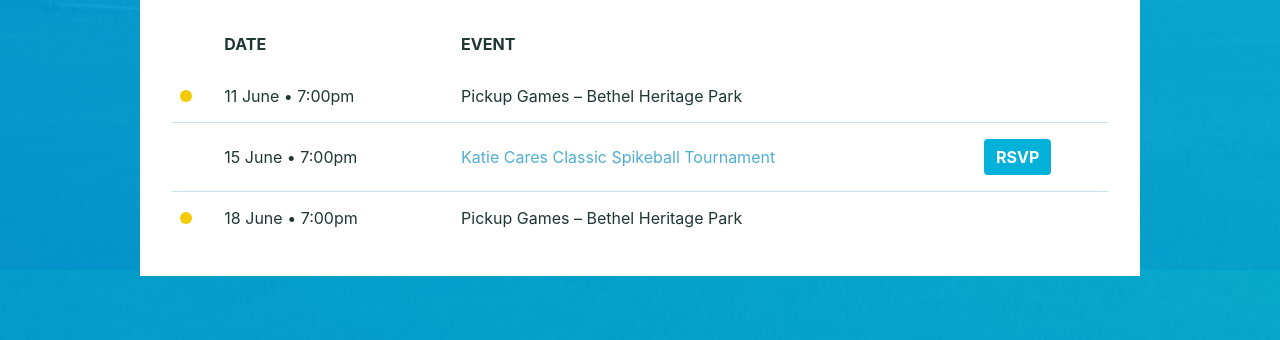
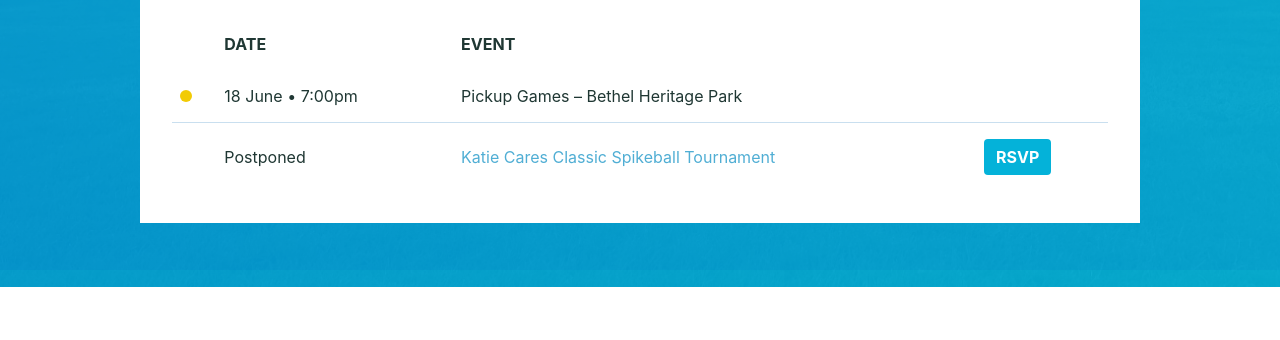
Before and after one commit to jondueck/roundnetwinkler, a plain HTML site: page index.html in a window 1280 px wide. Shown: the part 530-870 px from the top of the page. After the commit the page ends 817 px from the top, so only its background shows below. Drawn offline with Linux system fonts and the light colour scheme; a web font is replaced by a local one.

Commit message:
update events

```diff
--- a/index.html
+++ b/index.html
@@ -52,21 +52,15 @@
         </thead>
         <tr class="is-rw-event">
           <td><span class="rw-event-marker"></span></td>
-          <td>11 June • 7:00pm</td>
+          <td>18 June • 7:00pm</td>
           <td>Pickup Games – Bethel Heritage Park</td>
           <td></td>
         </tr>
         <tr>
           <td></td>
-          <td>15 June • 7:00pm</td>
+          <td>Postponed</td>
           <td><a href="https://www.instagram.com/p/BxJWgzCjGFs/?utm_source=ig_share_sheet&igshid=bjzzyo8w1i7a">Katie Cares Classic Spikeball Tournament</a></td>
           <td><a href="https://www.instagram.com/p/BxJWgzCjGFs/?utm_source=ig_share_sheet&igshid=bjzzyo8w1i7a" class="btn btn--small btn--yellow">RSVP</a></td>
-        </tr>
-        <tr class="is-rw-event">
-          <td><span class="rw-event-marker"></span></td>
-          <td>18 June • 7:00pm</td>
-          <td>Pickup Games – Bethel Heritage Park</td>
-          <td></td>
         </tr>
       </table>
     </div>
```
